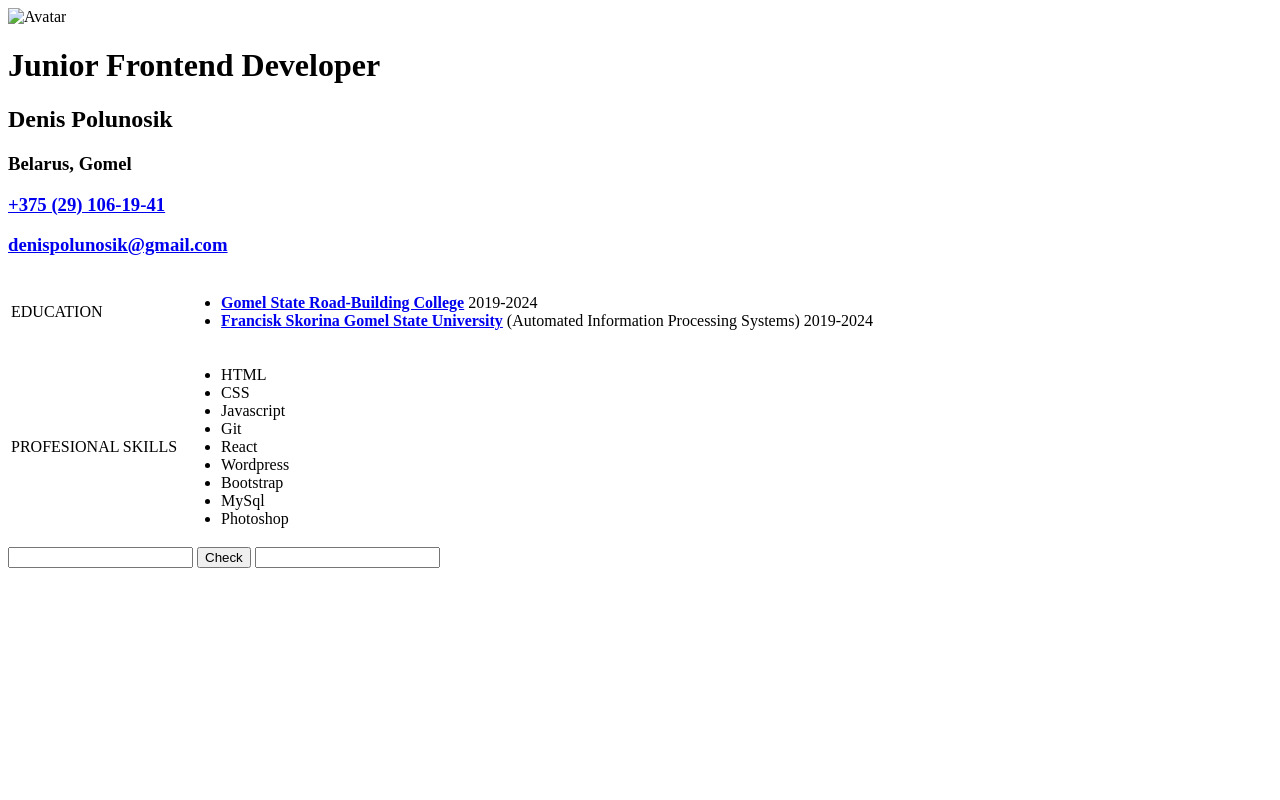
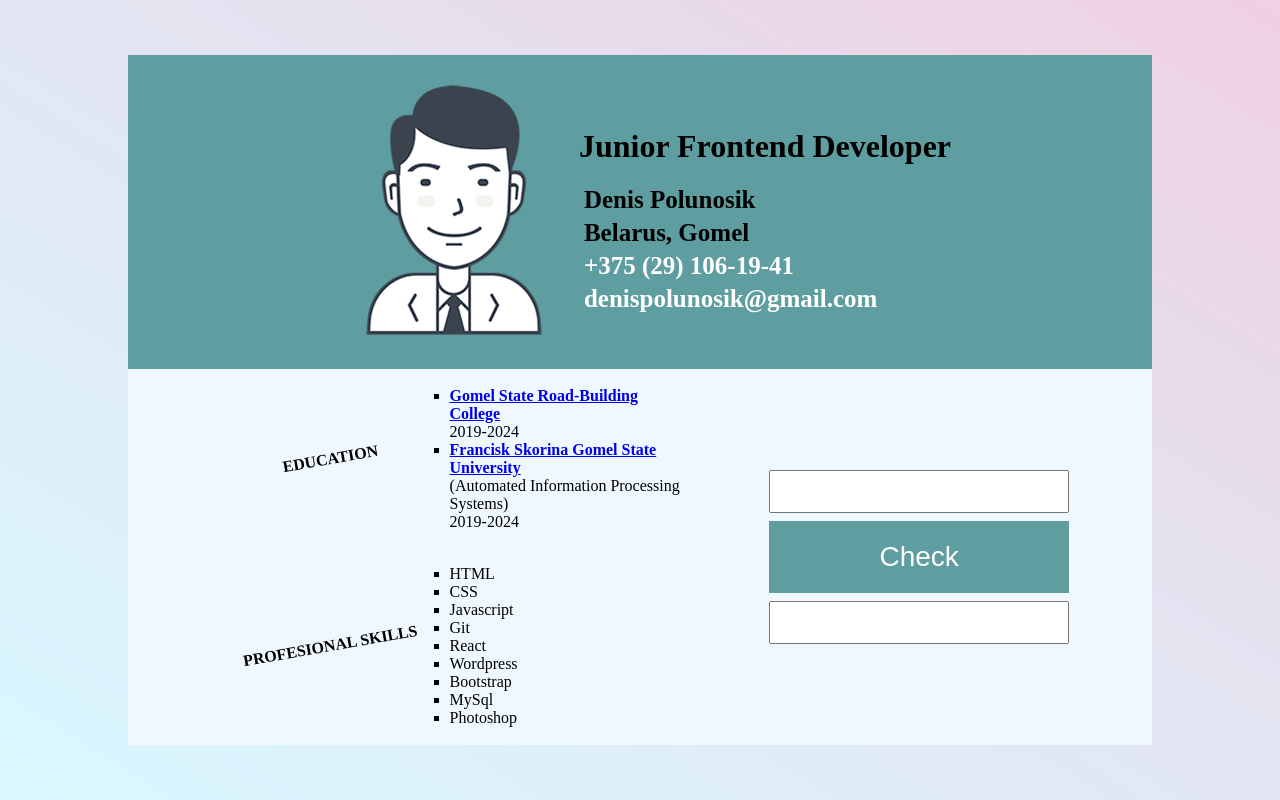
Before and after one commit to yneskladovae/Pre-Task-Front-End, a plain HTML site: page index.html in a window 1280 px wide. Drawn offline with Linux system fonts and the light colour scheme; the site is published under a folder, as on GitHub Pages, so addresses that start at the root find nothing.

Commit message:
fix: fix path

```diff
--- a/index.html
+++ b/index.html
@@ -5,14 +5,14 @@
     <meta http-equiv="X-UA-Compatible" content="IE=edge">
     <meta name="viewport" content="width=device-width, initial-scale=1.0">
     <title>Task</title>
-    <link rel="stylesheet" href="/css/style.css">
+    <link rel="stylesheet" href="css/style.css">
 </head>
 <body>
 
     <header class="header">
         <div class="header-items">
             <div class="header-item header-avatar">
-                <img class="header-avatar_img" src="/img/no-photo.png" alt="Avatar">
+                <img class="header-avatar_img" src="img/no-photo.png" alt="Avatar">
             </div>
             <div class="header-item header-contacts">
                 <h1 class="header-contacts_h1">Junior Frontend Developer</h1>
@@ -71,7 +71,7 @@
 
     </section>
 
-    <script src="/js/main.js"></script>
+    <script src="js/main.js"></script>
 
 </body>
 </html>
```
